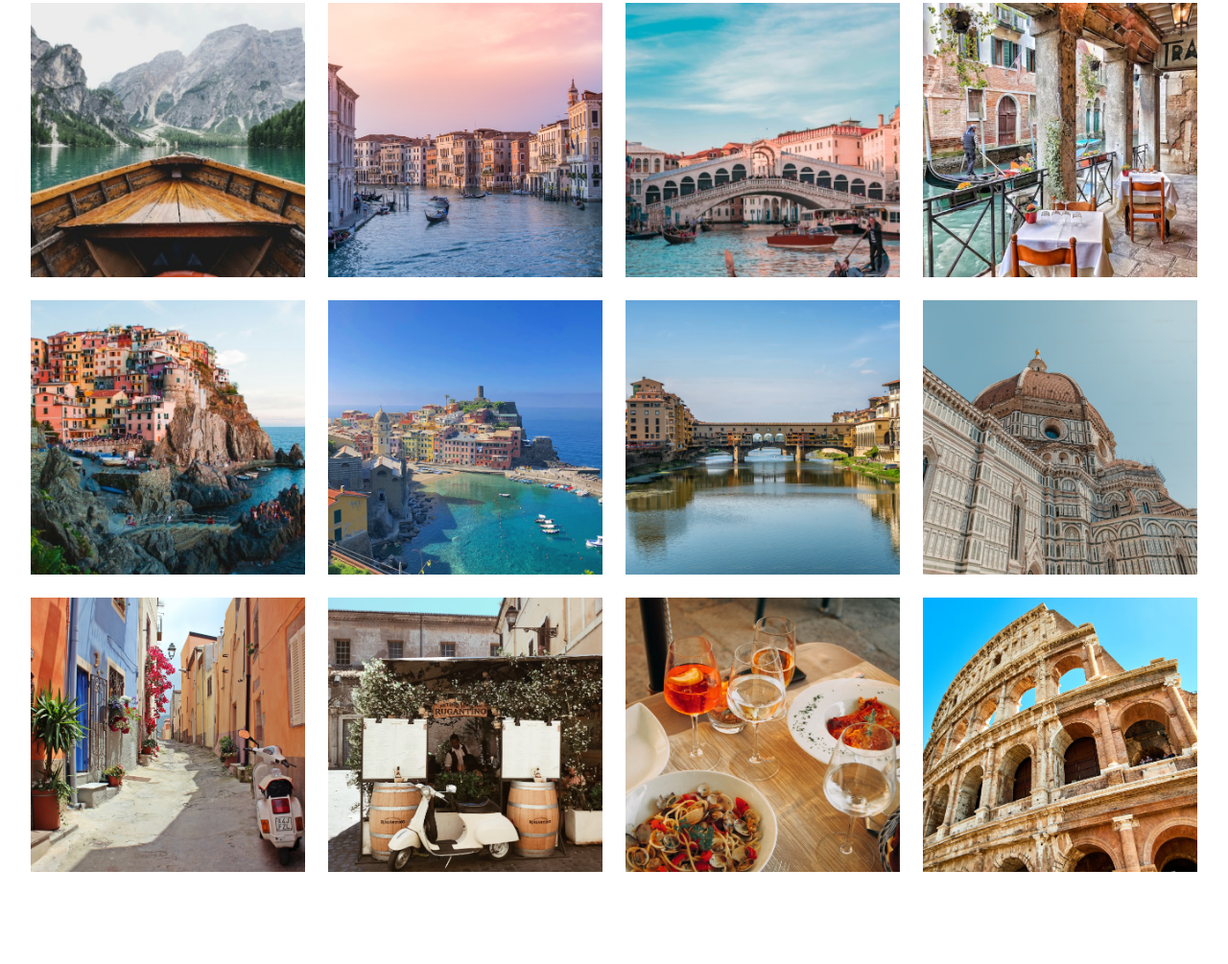
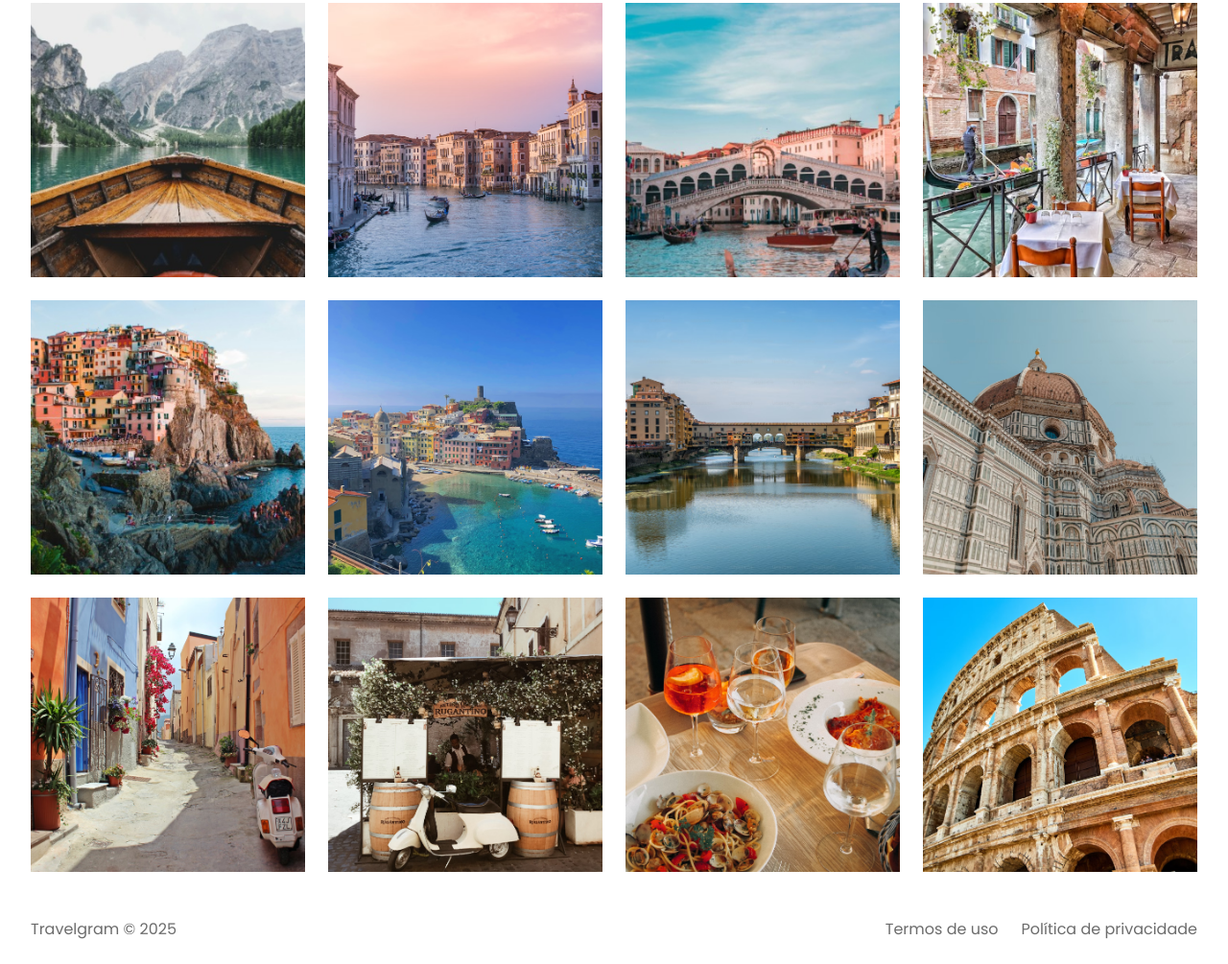
Before and after one commit to leozanidev/projeto-travelgram, a plain HTML site: page index.html in a window 1280 px wide. Shown: the part 373-1378 px from the top of the page at 96% size. Before the commit the page ends 1306 px from the top, so only its background shows below. Drawn offline with Linux system fonts and the light colour scheme.

Commit message:
done footer

```diff
--- a/index.html
+++ b/index.html
@@ -106,5 +106,19 @@
     <img src="assets/images/Image 12.png" alt="...">
   </main>
   <!-- Galeria de fotos -->
+
+  <!-- Rodapé -->
+  <footer class="container">
+    <span>Travelgram &copy; 2025</span>
+
+    <span>
+      Termos de uso
+    </span>
+
+    <span>
+      Política de privacidade
+    </span>
+
+  </footer>
 </body>
 </html>
--- /dev/null
+++ b/styles/footer.css
@@ -0,0 +1,9 @@
+footer {
+  display: flex;
+  padding-block: 24px;
+  gap: 24px;
+}
+
+footer span:nth-child(1) {
+  margin-right: auto;
+}
--- a/styles/index.css
+++ b/styles/index.css
@@ -3,3 +3,4 @@
 @import url(nav.css);
 @import url(header.css);
 @import url(main.css);
+@import url(footer.css);
```
